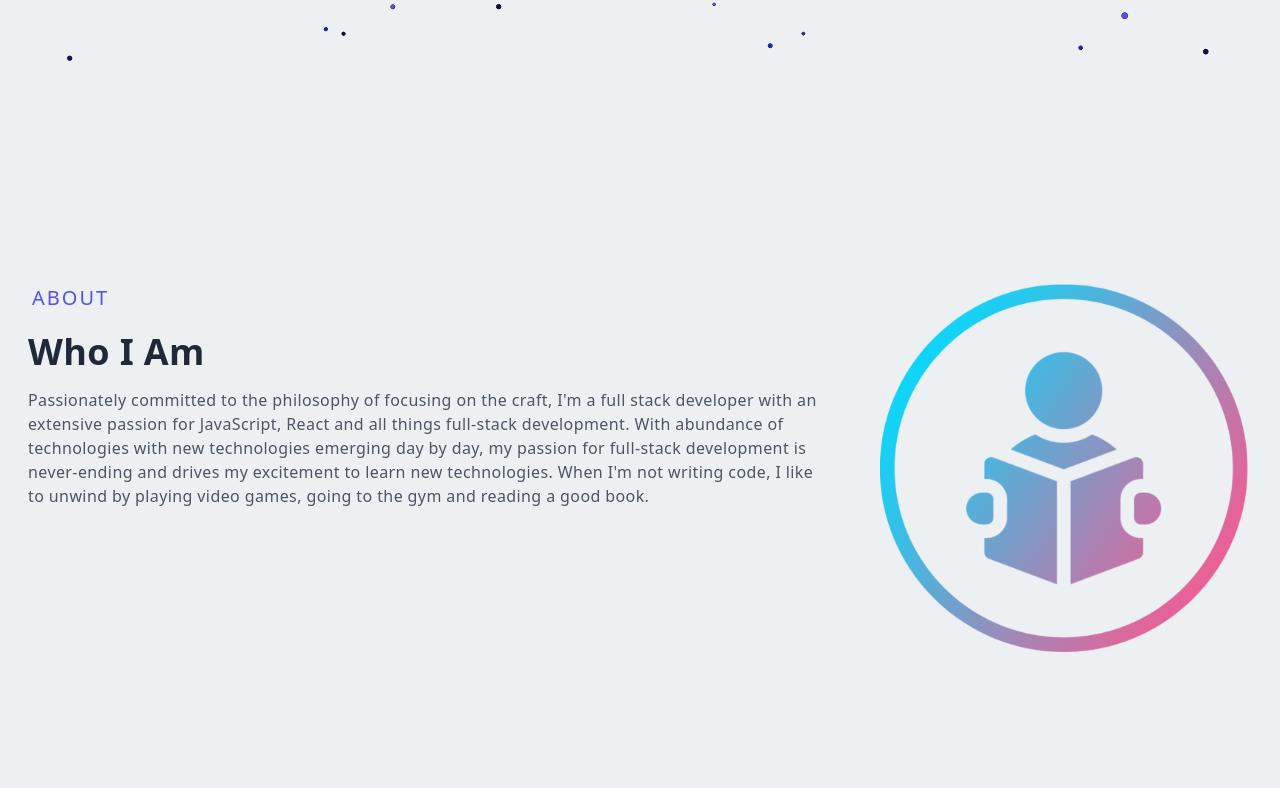
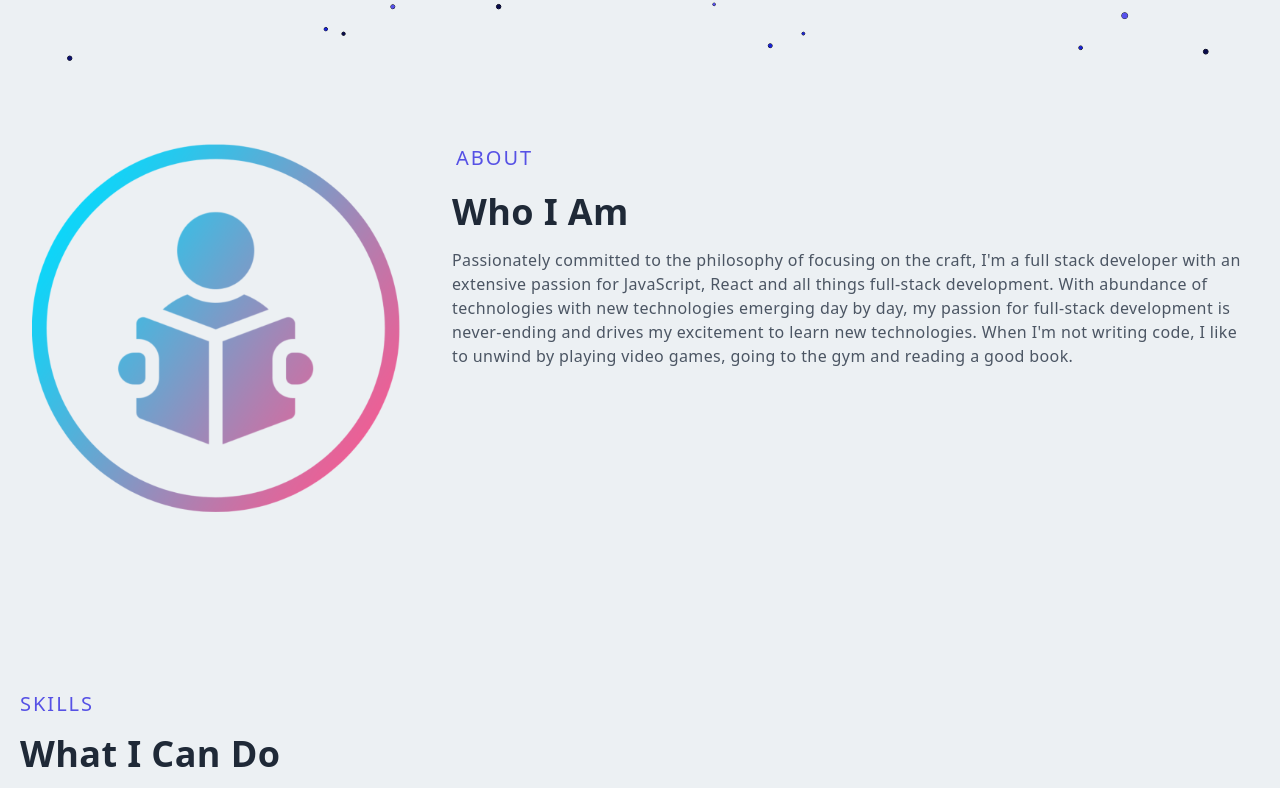
Before and after one commit to Sowie00/portfolio_site, a Next.js app: page / in a window 1280 px wide. Shown: the part 732-1520 px from the top of the page. Built offline with nearby package versions, Linux system fonts and the light colour scheme; no server answers; the database is empty.

Commit message:
fixed screen constraints

```diff
--- a/src/components/About/About.jsx
+++ b/src/components/About/About.jsx
@@ -5,20 +5,32 @@ import aboutImg from "../../../public/assets/about.png";
 
 const About = () => {
   return (
-    <div id="about" className="w-full md:h-screen p-2 flex items-center py-16">
+    <div id="about" className="w-full md:h-4/6 p-2 flex items-center py-16">
       <div className="max-w-[1240px] m-auto md:grid grid-cols-3 gap-8">
         <motion.div
-          className="col-span-2"
           initial={{
             x: -200,
             opacity: 0,
           }}
           transition={{
             duration: 2.0,
-            delay: 1.5,
           }}
           whileInView={{ opacity: 1, x: 0 }}
-          viewport={{ once: true }}
+        >
+          <div className="w-full h-auto m-auto rounded-xl flex items-center justify-center p-3 hover:scale-105 ease-in duration-300">
+            <Image src={aboutImg} width={2000} height={2000} />
+          </div>
+        </motion.div>
+        <motion.div
+          className="col-span-1 sm:col-span-2"
+          initial={{
+            opacity: 0,
+          }}
+          transition={{
+            duration: 2.0,
+            delay: 1.0,
+          }}
+          whileInView={{ opacity: 1 }}
         >
           <p className="uppercase p-3 text-xl tracking-widest text-[#5651e5]">
             About
@@ -35,21 +47,6 @@ const About = () => {
             reading a good book.
           </p>
         </motion.div>
-        <motion.div
-          initial={{
-            x: 200,
-            opacity: 0,
-          }}
-          transition={{
-            duration: 2.0,
-          }}
-          whileInView={{ opacity: 1, x: 0 }}
-          viewport={{ once: true }}
-        >
-          <div className="w-full h-auto m-auto rounded-xl flex items-center justify-center p-3 hover:scale-105 ease-in duration-300">
-            <Image src={aboutImg} width={2000} height={2000} />
-          </div>
-        </motion.div>
       </div>
     </div>
   );
--- a/src/components/BackgroundAnimation/BackgroundAnimation.jsx
+++ b/src/components/BackgroundAnimation/BackgroundAnimation.jsx
@@ -16,7 +16,7 @@ const BackgroundAnimation = () => {
   }, []);
 
   return (
-    <div className="z-[-1] relative">
+    <div className="z-[-1] relative h-full w-full">
       <Particles
         id="tsparticles"
         init={particlesInit}
--- a/src/components/Main/Main.jsx
+++ b/src/components/Main/Main.jsx
@@ -14,8 +14,8 @@ const Main = () => {
     delaySpeed: 3000,
   });
   return (
-    <div id="home" className="w-full h-screen text-center">
-      <div className="relative w-full h-full p-2 flex justify-center items-center">
+    <div id="home" className="w-screen h-screen text-center">
+      <div className="w-full h-full p-2 flex justify-center items-center">
         <motion.div
           initial={{
             y: -500,
--- a/src/components/Navbar/Navbar.jsx
+++ b/src/components/Navbar/Navbar.jsx
@@ -87,29 +87,39 @@ const Navbar = () => {
             <div>
               <ul style={{ color: `#5651e1` }} className="hidden md:flex">
                 <Link href="/">
+                  <a>
                     <li className="ml-10 text-sm font-bold uppercase py-4 no-underline relative  transition-transform duration-100 ease-in-out after:left-0 after:w-full after:h-px after:-bottom-0.5 after:scale-x-0 origin-left hover:after:scale-x-100 before:absolute before:bg-[#5651e1] before:transition-transform before:duration-500 after:absolute after:bg-[#5651e1] after:transition-transform after:duration-500 hover:scale-105">
                       Home
                     </li>
+                  </a>
                 </Link>
                 <Link href="/#about">
+                  <a>
                     <li className="ml-10 text-sm font-bold uppercase py-4 no-underline relative  transition-transform duration-100 ease-in-out after:left-0 after:w-full after:h-px after:-bottom-0.5 after:scale-x-0 origin-left hover:after:scale-x-100 before:absolute before:bg-[#5651e1] before:transition-transform before:duration-500 after:absolute after:bg-[#5651e1] after:transition-transform after:duration-500 hover:scale-105">
                       About
                     </li>
+                  </a>
                 </Link>
                 <Link href="/#skills">
+                  <a>
                     <li className="ml-10 text-sm font-bold uppercase py-4 no-underline relative  transition-transform duration-100 ease-in-out after:left-0 after:w-full after:h-px after:-bottom-0.5 after:scale-x-0 origin-left hover:after:scale-x-100 before:absolute before:bg-[#5651e1] before:transition-transform before:duration-500 after:absolute after:bg-[#5651e1] after:transition-transform after:duration-500 hover:scale-105">
                       Skills
                     </li>
+                  </a>
                 </Link>
                 <Link href="/#projects">
+                  <a>
                     <li className="ml-10 text-sm font-bold uppercase py-4 no-underline relative  transition-transform duration-100 ease-in-out after:left-0 after:w-full after:h-px after:-bottom-0.5 after:scale-x-0 origin-left hover:after:scale-x-100 before:absolute before:bg-[#5651e1] before:transition-transform before:duration-500 after:absolute after:bg-[#5651e1] after:transition-transform after:duration-500 hover:scale-105">
                       Projects
                     </li>
+                  </a>
                 </Link>
                 <Link href="/#contact">
+                  <a>
                     <li className="ml-10 text-sm font-bold uppercase py-4 no-underline relative  transition-transform duration-100 ease-in-out after:left-0 after:w-full after:h-px after:-bottom-0.5 after:scale-x-0 origin-left hover:after:scale-x-100 before:absolute before:bg-[#5651e1] before:transition-transform before:duration-500 after:absolute after:bg-[#5651e1] after:transition-transform after:duration-500 hover:scale-105">
                       Contact
                     </li>
+                  </a>
                 </Link>
               </ul>
               <div onClick={handleNav} className="md:hidden">
--- a/src/components/Skills/Skills.jsx
+++ b/src/components/Skills/Skills.jsx
@@ -10,11 +10,20 @@ const Skills = (props) => {
           Skills
         </p>
         <h2 className="py-4">What I Can Do</h2>
-        <div className="grid md:grid-cols-2 lg:grid-cols-4 gap-8">
+        <div className="grid grid-cols-2 md:grid-cols-3 lg:grid-cols-4 gap-8">
           {skillsData.map((item) => (
-            <div
+            <motion.div
               key={item._id}
-              className=" h-36 shadow-xl shadow-gray-200 p-2 bg-gradient-to-r from-[#89D4CF] to-[#734AE8] rounded-full transition-all ease-in-out hover:-translate-y-1 hover:shadow-lg hover:shadow-indigo-500 hover:ease-in duration-300"
+              className=" h-36 w-full sm: shadow-xl shadow-gray-200 p-2 bg-gradient-to-r from-[#89D4CF] to-[#734AE8] rounded-full transition-all ease-in-out hover:-translate-y-1 hover:shadow-lg hover:shadow-indigo-500 hover:ease-in duration-300"
+              initial={{
+                opacity: 0,
+              }}
+              transition={{
+                duration: 2.0,
+                delay: 1.0,
+              }}
+              whileInView={{ opacity: 1 }}
+              viewport={{ once: true }}
             >
               <motion.div
                 key={item._id}
@@ -24,6 +33,7 @@ const Skills = (props) => {
                 }}
                 transition={{
                   duration: 1.5,
+                  delay: 1.5,
                 }}
                 whileInView={{ opacity: 1 }}
                 viewport={{ once: true }}
@@ -40,7 +50,7 @@ const Skills = (props) => {
                   </div>
                 </div>
               </motion.div>
-            </div>
+            </motion.div>
           ))}
         </div>
       </div>
```
Lines whose indentation alone changed are shown as unchanged.
